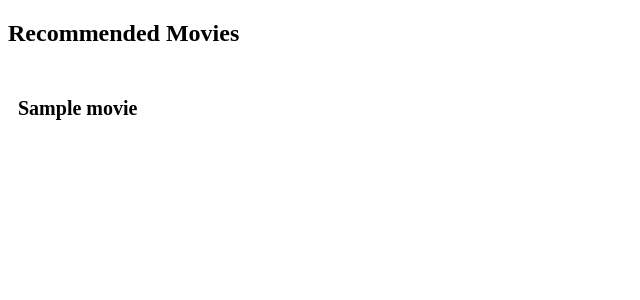
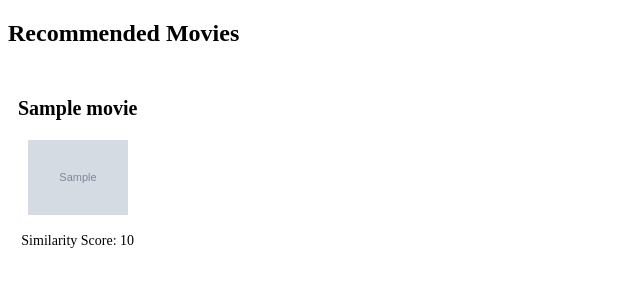
Before and after one commit to mubashir-yaseen/movie-recommendation-system, a Flask app: template templates/recommendations.html in a window 1280 px wide. Shown: the top 300 px of the page, without its empty margins (0-640 px from the left). Run offline with Flask 3, Linux system fonts and the light colour scheme; the template is opened without the code that fills it: most values are stand-ins (such as "Sample title", 1, 10 or a date in 2020); grey boxes marked "Sample" are stand-in pictures; parts of the project's set-up code (start-up, migrations or seed data) failed here and were passed over.

Commit message:
Update recommendations.html

```diff
--- a/templates/recommendations.html
+++ b/templates/recommendations.html
@@ -32,7 +32,9 @@
     <div class="movie-container">
         {% for movie in recommended_movies %}
         <div class="movie">
-            <h3>{{ movie }}</h3>
+            <h3>{{ movie.name }}</h3>
+            <img src="{{ movie.poster }}" alt="{{ movie.name }}">
+            <p>Similarity Score: {{ movie.score }}</p>
         </div>
         {% endfor %}
     </div>
```
